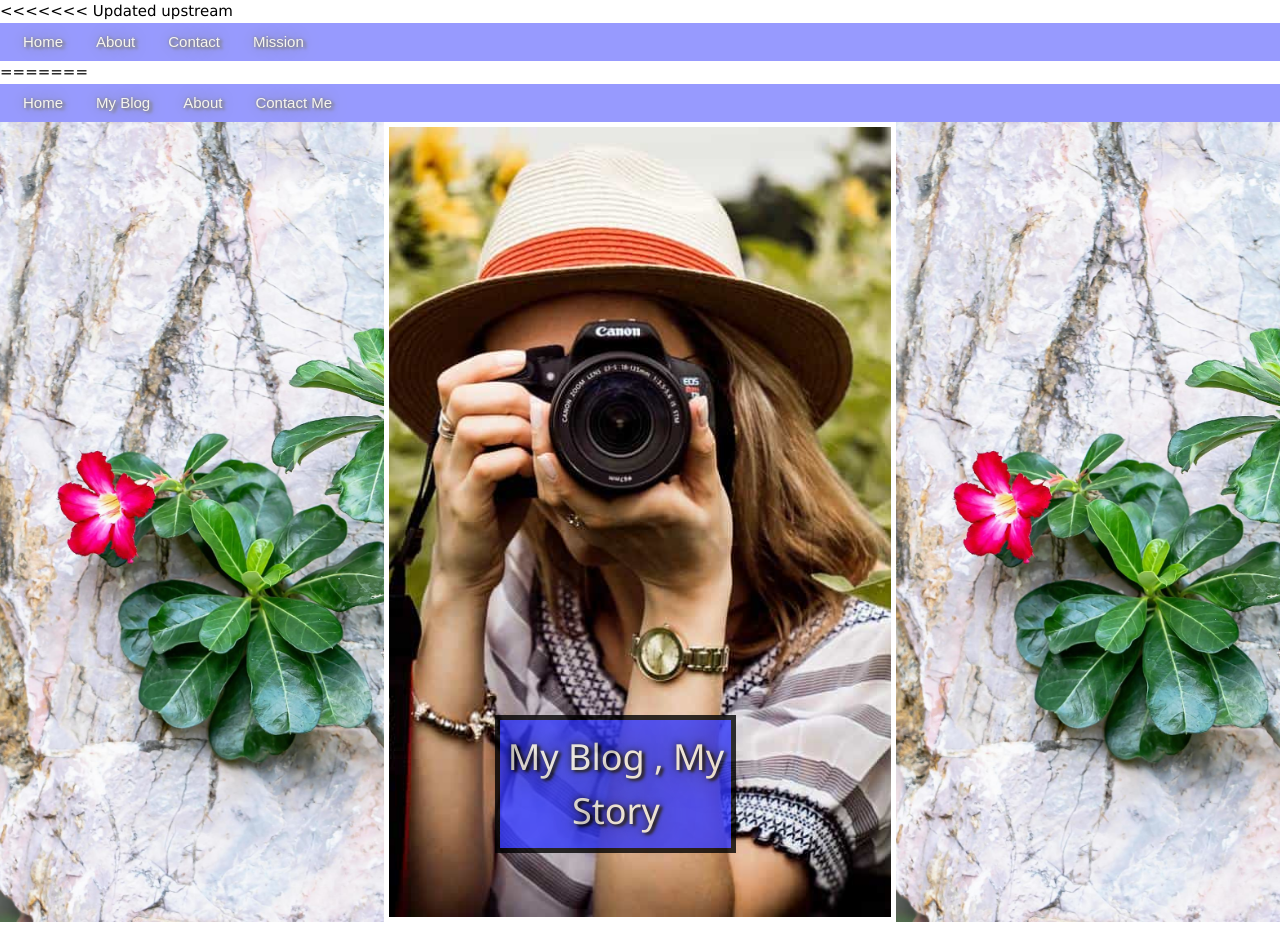
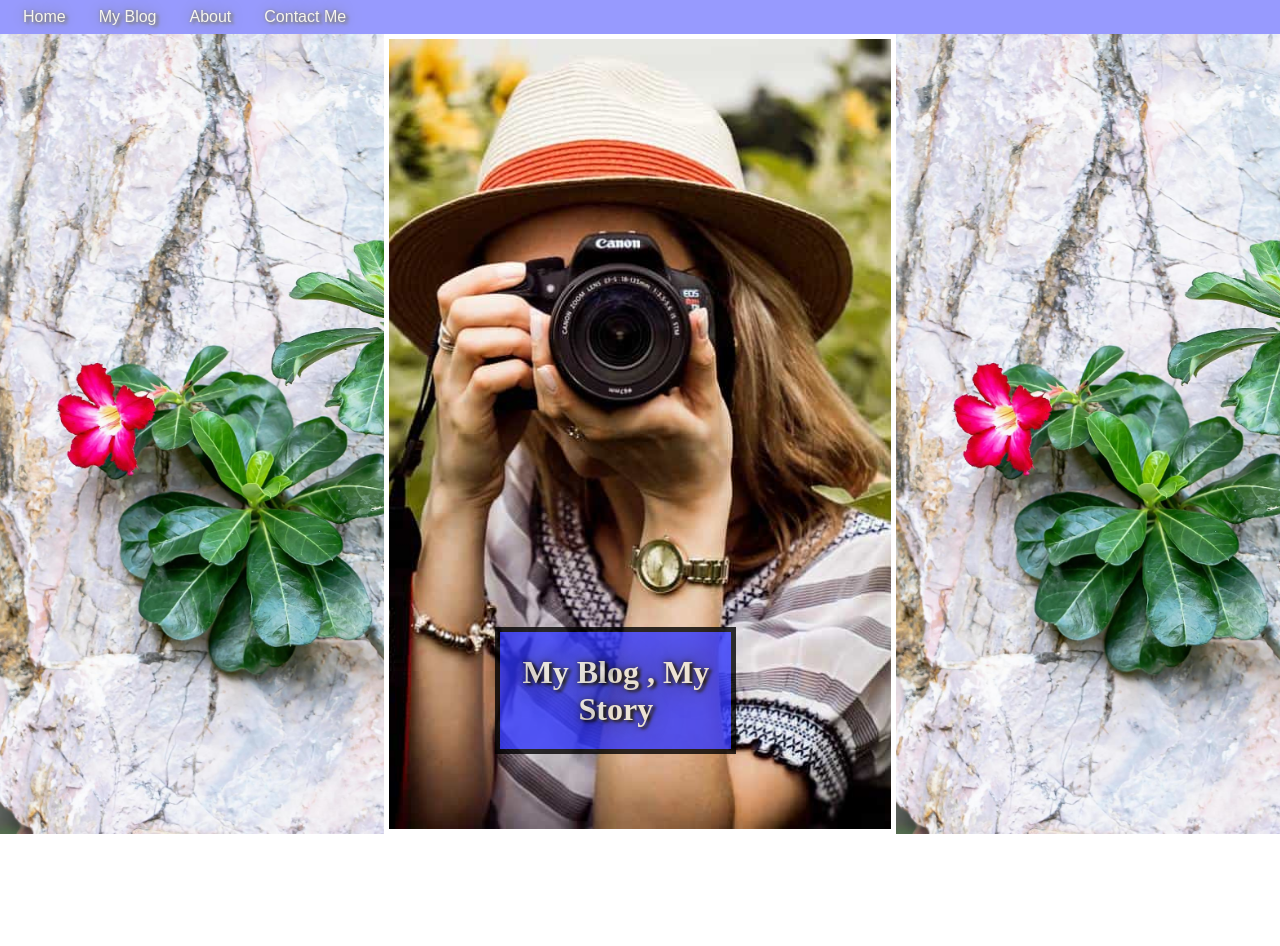
Before and after one commit to Capttech/unit-5-unit-project, a Django app: page /Blog/ in a window 1280 px wide. Shown: the top 946 px of the page. Run offline with Django 4.2, Linux system fonts and the light colour scheme.

Commit message:
updated hmtl for blog nav page

```diff
--- a/unitProject/app/templates/Nav_bar.html
+++ b/unitProject/app/templates/Nav_bar.html
@@ -1,27 +1,6 @@
 {% load static %}
 <!DOCTYPE html>
 <html>
-<<<<<<< Updated upstream
-  <head>
-    <meta charset="UTF-8" />
-    <meta name="viewport" content="width=device-width, initial-scale=1.0" />
-    <title>Test1</title>
-
-    <link rel="stylesheet" href="style.css" />
-    <link rel="stylesheet" href="https://www.w3schools.com/w3css/4/w3.css" />
-  </head>
-  <body>
-    <div class="nav_menu">
-      <ul>
-        <li><a href="link_to_first_page">Home</a></li>
-        <li><a href="link_to_2_page">About</a></li>
-        <li><a href="link_to_third_page">Contact</a></li>
-        <li><a href="link_to_4_page">Mission</a></li>
-      </ul>
-    </div>
-  </body>
-</html>
-=======
 	<head>
         <meta charset="UTF-8" />
         <meta name="viewport" content="width=device-width, initial-scale=1.0" />
@@ -93,4 +72,3 @@
 
     </body>
 </html>
->>>>>>> Stashed changes
```
